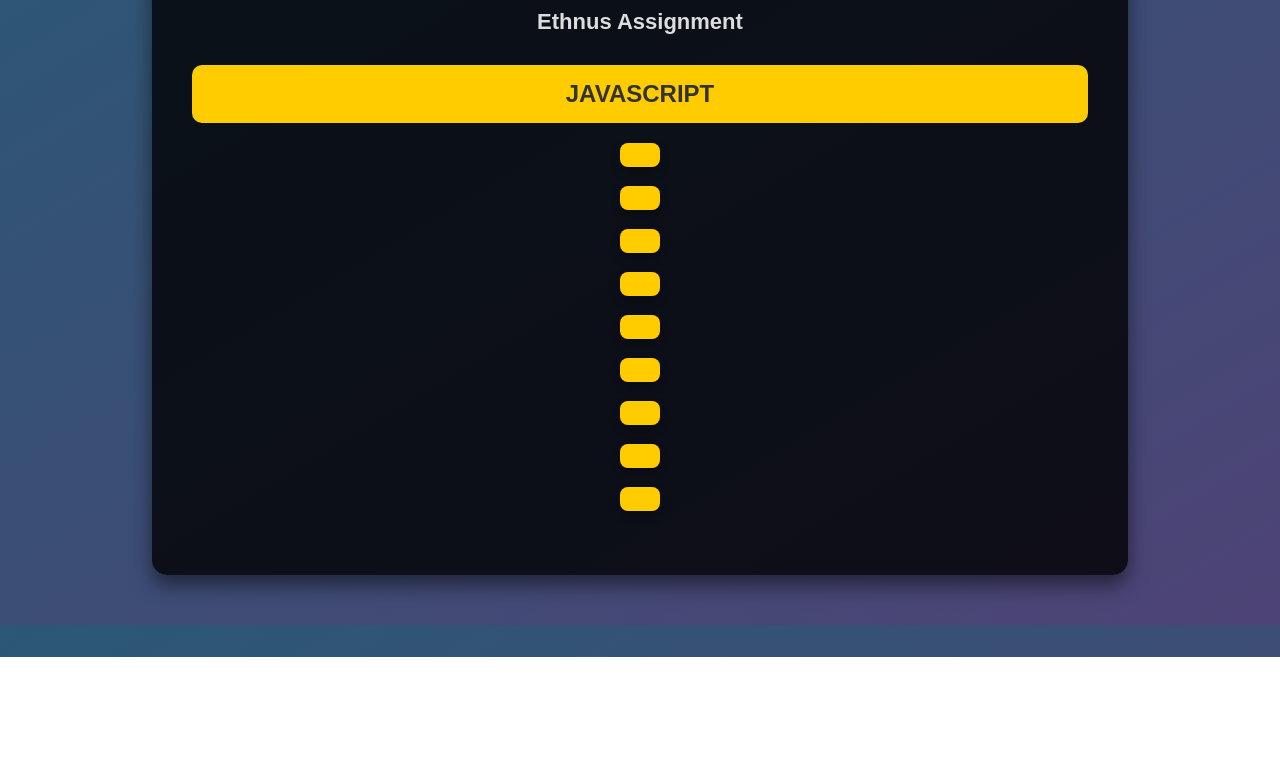
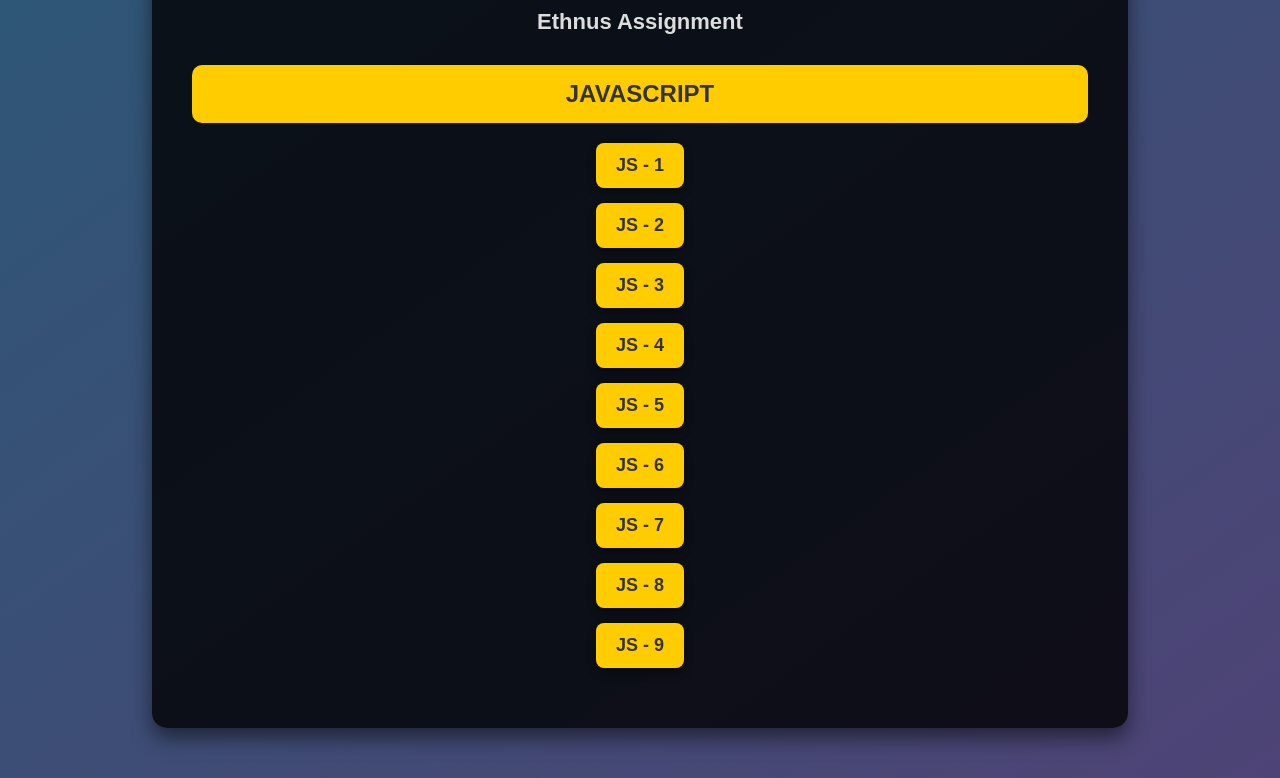
Before and after one commit to priyanshusingh017/Ethnus-assignment-2, a plain HTML site: page index.html in a window 1280 px wide. Shown: the part 143-921 px from the top of the page. Before the commit the page ends 800 px from the top, so only its background shows below. Drawn offline with Linux system fonts and the light colour scheme.

Commit message:
Update index.html

```diff
--- a/index.html
+++ b/index.html
@@ -108,15 +108,15 @@
 
         <h2>JavaScript</h2>
         <ul>
-            <li><a href="./JS/task1.html" class="button"></a>
-            <li><a href="./JS/task2.html" class="button"></a>
-            <li><a href="./JS/task3.html" class="button"></a>
-            <li><a href="./JS/task4.html" class="button"></a>
-            <li><a href="./JS/Task5.html" class="button"></a>
-            <li><a href="./JS/task6.html" class="button"></a>
-            <li><a href="./JS/task7.html" class="button"></a>
-            <li><a href="./JS/task8.html" class="button"></a>
-            <li><a href="./JS/task9/index.html" class="button"></a>
+            <li><a href="./JS/task1.html" class="button">JS - 1</a>
+            <li><a href="./JS/task2.html" class="button">JS - 2</a>
+            <li><a href="./JS/task3.html" class="button">JS - 3</a>
+            <li><a href="./JS/task4.html" class="button">JS - 4</a>
+            <li><a href="./JS/Task5.html" class="button">JS - 5</a>
+            <li><a href="./JS/task6.html" class="button">JS - 6</a>
+            <li><a href="./JS/task7.html" class="button">JS - 7</a>
+            <li><a href="./JS/task8.html" class="button">JS - 8</a>
+            <li><a href="./JS/task9/index.html" class="button">JS - 9</a>
         </ul>
 
     </div>
```
